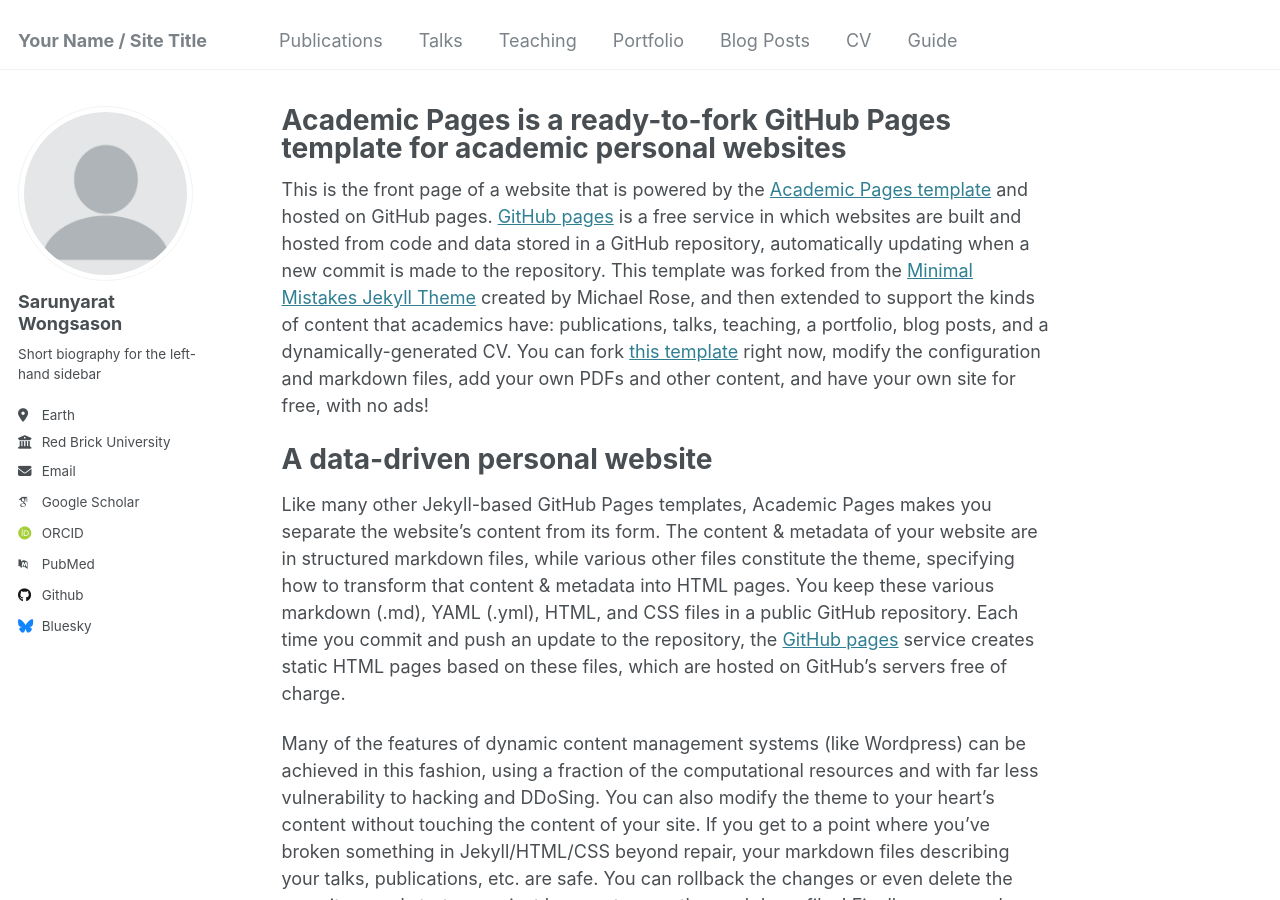
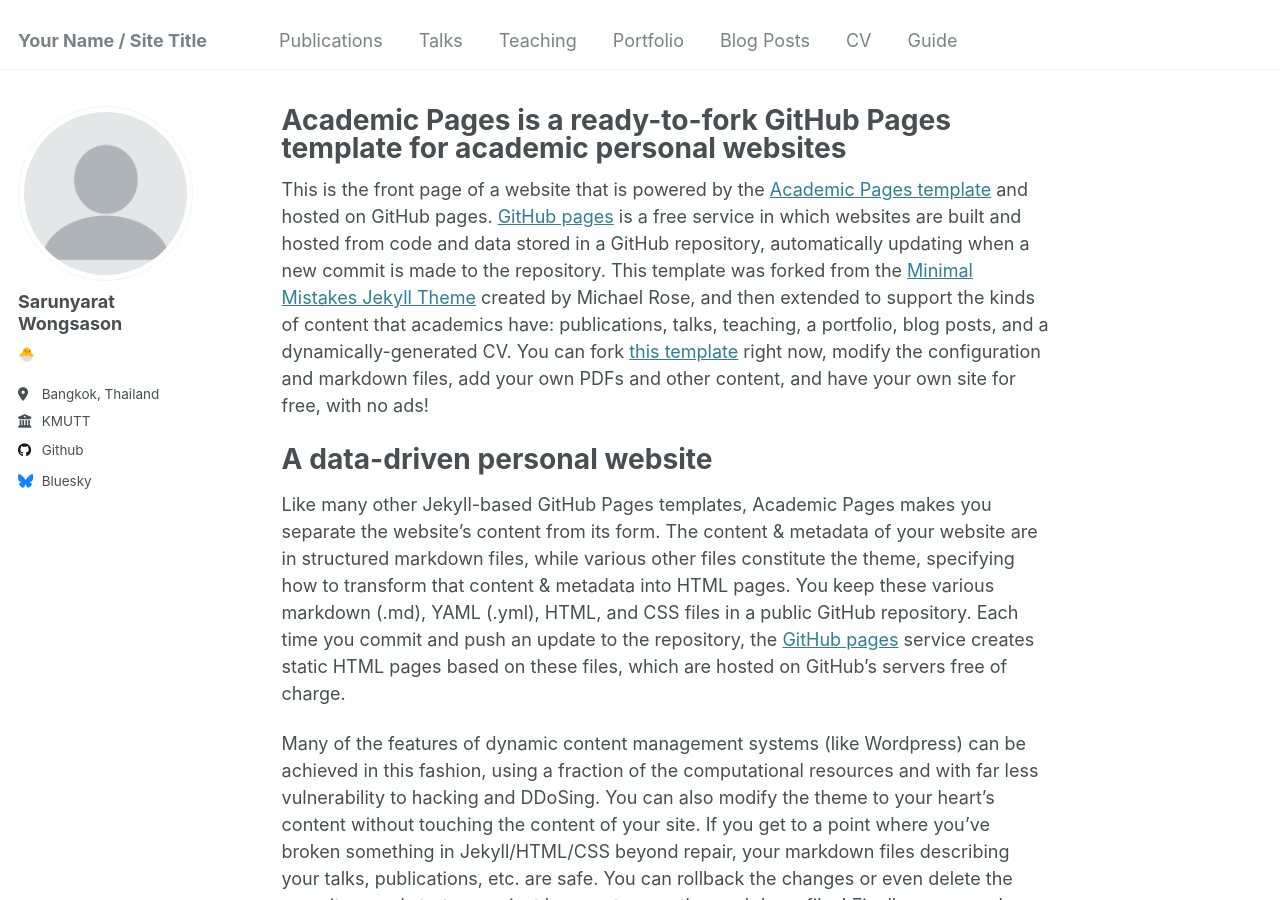
Before and after one commit to Sarunnnnnnnn/sarunnnnnnnn.github.io, a Jekyll site: the page built from _pages/about.md, in a window 1280 px wide and 900 px high. Built offline with Jekyll 4.4.1, drawn with Linux system fonts in a browser that asks for light colours; some web fonts are replaced.

Commit message:
change biographic info

```diff
--- a/_config.yml
+++ b/_config.yml
@@ -24,19 +24,19 @@ author:
   avatar           : "profile.png"
   name             : "Sarunyarat Wongsason"
   pronouns         : # example: "she/her"
-  bio              : "Short biography for the left-hand sidebar"
-  location         : "Earth"
-  employer         : "Red Brick University"
+  bio              : "🐣"
+  location         : "Bangkok, Thailand"
+  employer         : "KMUTT"
   uri              : # URL
-  email            : "none@example.org"
+  email            : # "none@example.org"
 
   # Academic websites
   arxiv            : # URL - Update with the correct link to your profile
-  googlescholar    : "https://scholar.google.com/citations?user=PS_CX0AAAAAJ"
+  googlescholar    : # "https://scholar.google.com/citations?user=PS_CX0AAAAAJ"
   impactstory      : # URL
-  orcid            : "http://orcid.org/yourorcidurl"
+  orcid            : # "http://orcid.org/yourorcidurl"
   semantic         : # URL
-  pubmed           : "https://www.ncbi.nlm.nih.gov/pubmed/?term=john+snow"
+  pubmed           : # "https://www.ncbi.nlm.nih.gov/pubmed/?term=john+snow"
   researchgate     : # URL
   scopus           : # URL
 
@@ -44,7 +44,7 @@ author:
   bitbucket        : # Username - Update with your username on the site
   codepen          : # Username
   dribbble         : # Username
-  github           : "academicpages"
+  github           : "sarunnnnnnnn"
   kaggle           : # Username
   stackoverflow    : # User number or user number and name (i.e., use "1" or "1/jeff-atwood")
 
```
